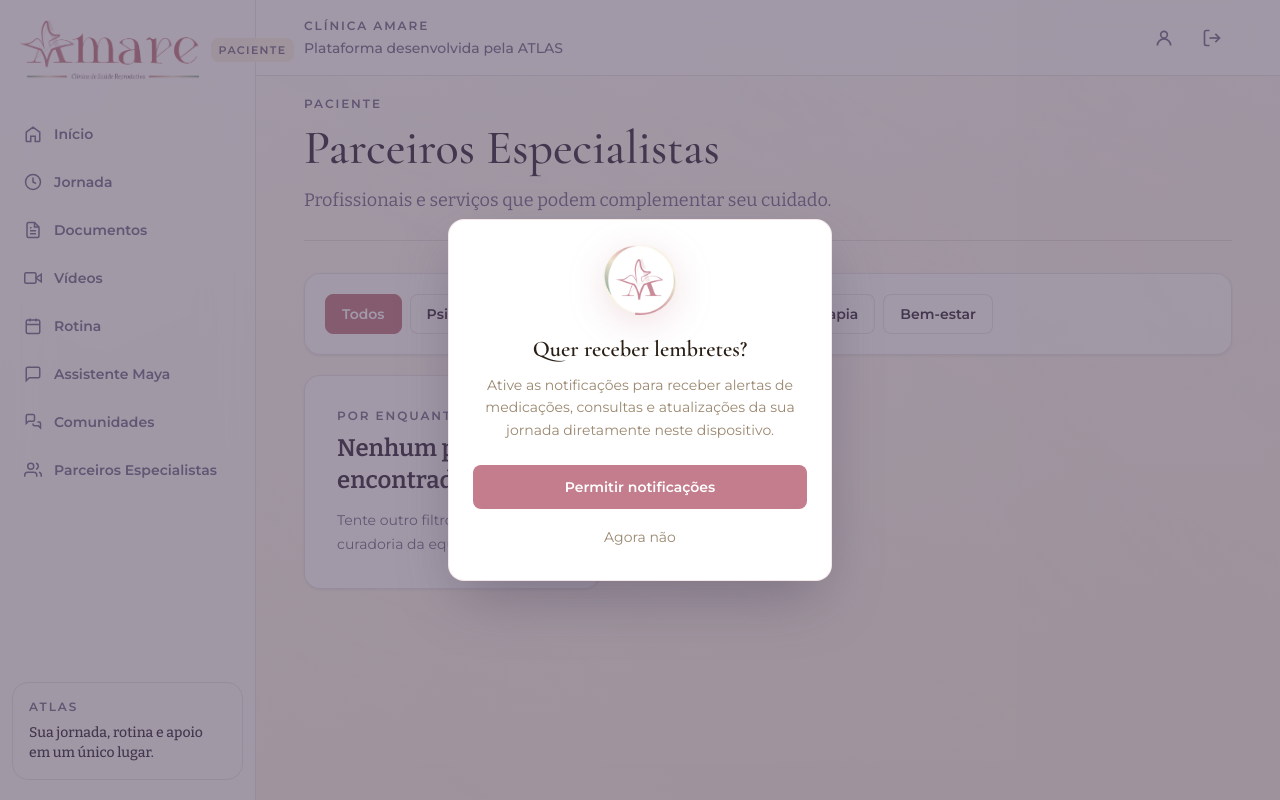
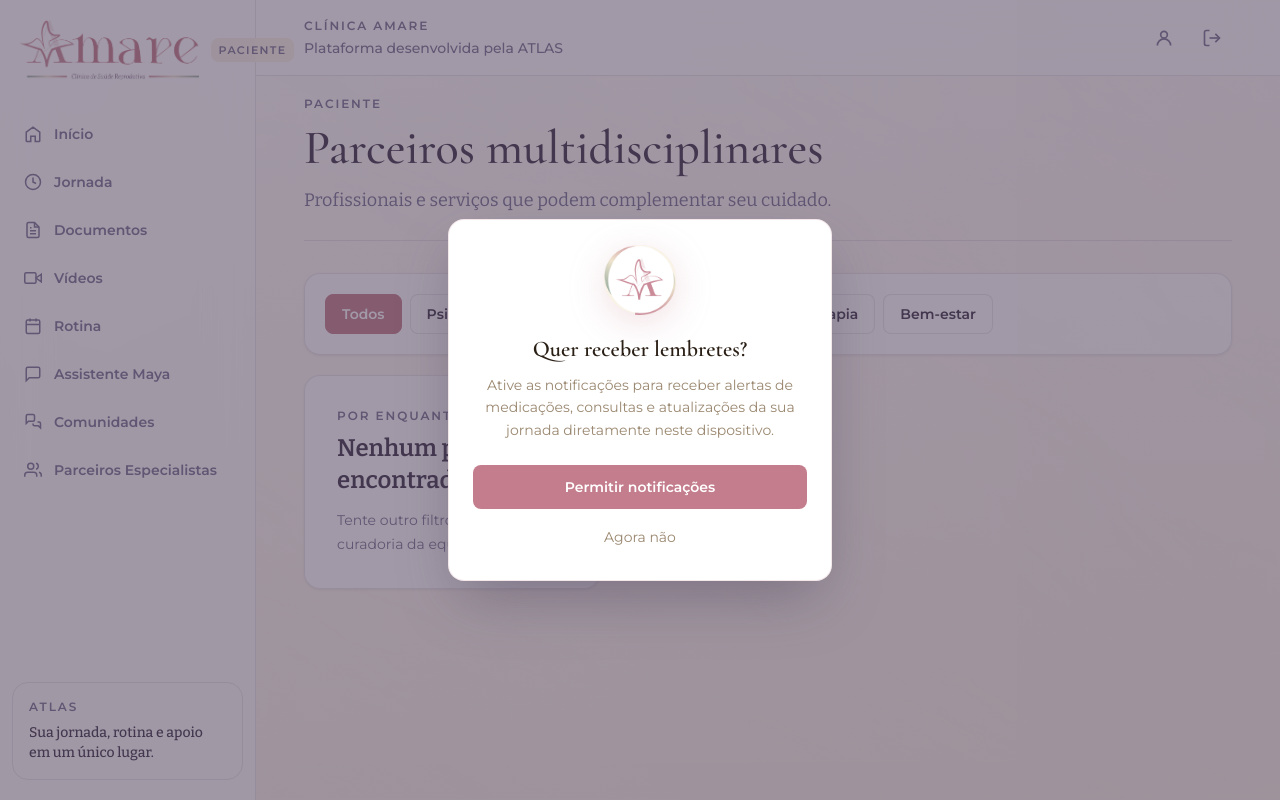
Before and after one commit to marcelof0nseca/ATLASAMARE, a Django app: page /explore/partners/ in a window 1280 px wide. Run offline with Django 5.2, Linux system fonts and the light colour scheme; the visitor is signed in with stand-in values (Sample User, id 1); data that the repository does not hold is empty; some libraries are stand-ins or nearby versions.

Commit message:
fix: corrige page_title de profile e partners e remove delete indevido no seed
Reverte alteracao do seed_amare_demo que apagava AIInteraction do acompanhante
(problema era apenas de banco local sujo, nunca ocorria na CI com banco limpo).
Mantem page_title 'Seu perfil' e 'Parceiros multidisciplinares' alinhados aos specs.
Adiciona db.sqlite3.bak.* ao .gitignore.

```diff
--- a/templates/partner/profile.html
+++ b/templates/partner/profile.html
@@ -2,7 +2,7 @@
 {% load static %}
 
 {% block title %}Perfil | Modo Acompanhante | Clínica AMARE{% endblock %}
-{% block page_title %}Configuracoes{% endblock %}
+{% block page_title %}Seu perfil{% endblock %}
 {% block page_intro %}Gerencie seus dados, notificações e segurança.{% endblock %}
 
 {% block content %}
--- a/templates/patient/partners.html
+++ b/templates/patient/partners.html
@@ -1,7 +1,7 @@
 {% extends "layouts/patient_base.html" %}
 
 {% block title %}Parceiros | Clínica AMARE{% endblock %}
-{% block page_title %}Parceiros Especialistas{% endblock %}
+{% block page_title %}Parceiros multidisciplinares{% endblock %}
 {% block page_intro %}Profissionais e serviços que podem complementar seu cuidado.{% endblock %}
 
 {% block content %}
```
Also changed, not shown: 1 other file.
